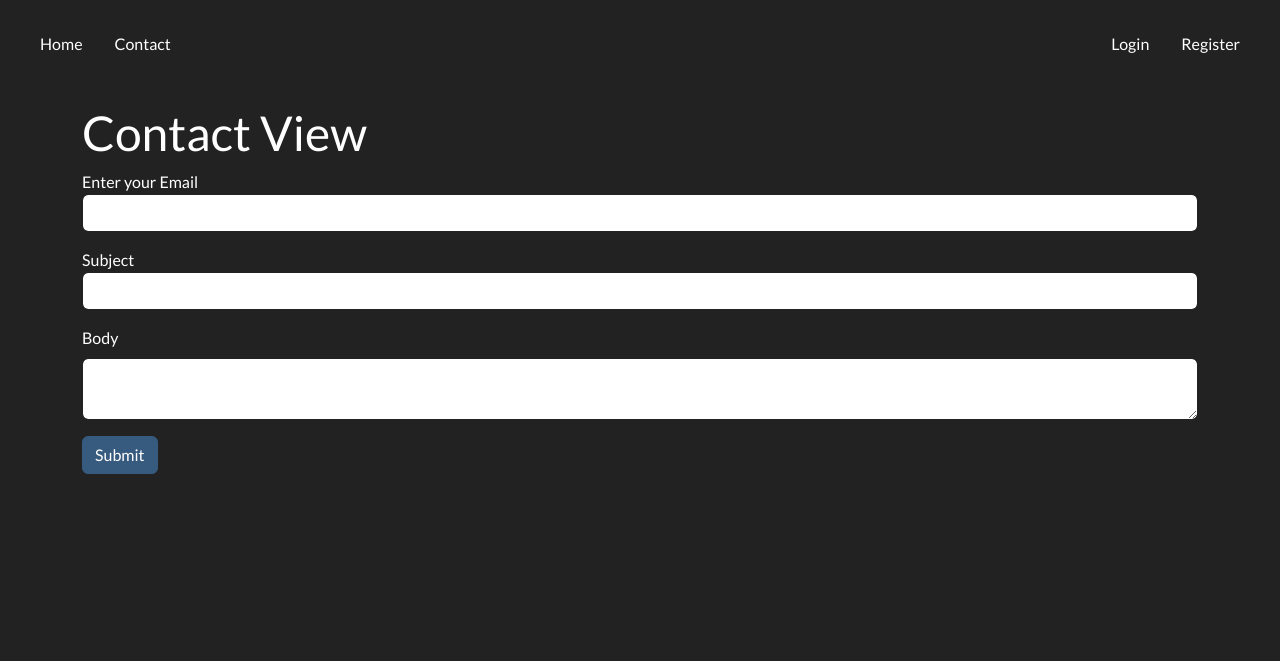
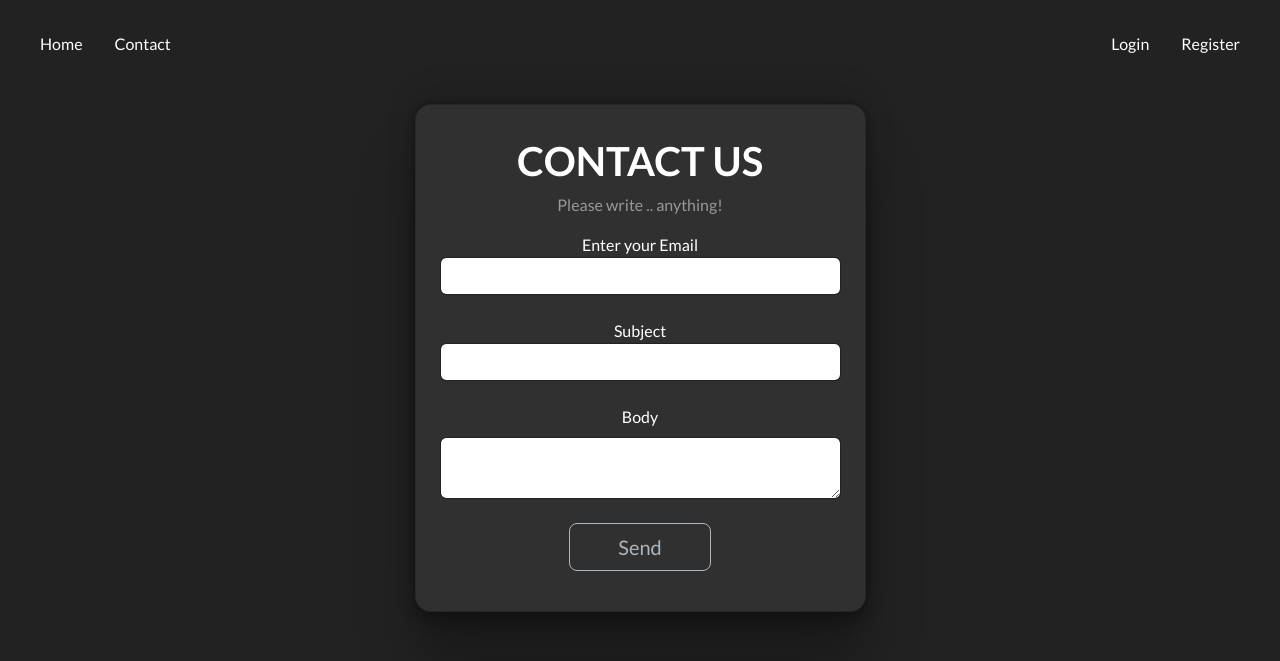
Before and after one commit to kshitizadhikari/PHP_Task2, a PHP site: page /contact in a window 1280 px wide. Shown: the top 661 px of the page. Run offline with PHP 8.4, Linux system fonts and the light colour scheme; data that the repository does not hold is empty; some libraries are stand-ins or nearby versions.

Commit message:
fix contact form and admin's edit details UI

```diff
--- a/controllers/AuthorController.php
+++ b/controllers/AuthorController.php
@@ -125,9 +125,10 @@ use app\repository\BlogRepository;
 
                 if(isset($requestData['featured_img']))
                 {
+
                     // Move uploaded file to destination
                     //img_components[0] stores temporary path img_components[1] stores imageName
-                    $img_components = explode("#", $blog->featured_img);
+                    $img_components = explode("#", $requestData['featured_img']);
                     $img_absolute_path = Application::$ROOT_DIR . DIRECTORY_SEPARATOR . "public" . DIRECTORY_SEPARATOR . "assets" . DIRECTORY_SEPARATOR . "images" . DIRECTORY_SEPARATOR . $img_components[1];
                     $img_relative_path = "/assets/images/" . $img_components[1];
                     if (!move_uploaded_file($img_components[0], $img_absolute_path)) {
--- a/views/contact.php
+++ b/views/contact.php
@@ -10,12 +10,34 @@ use app\core\form\TextareaField;
 $this->title = 'Contact Page';
 ?>
 
-<h1>Contact View</h1>
+<div class="row d-flex justify-content-center align-items-center h-50">
+    <div class="col-12 col-md-8 col-lg-6 col-xl-5">
+        <div class="card bg-dark text-white" style="border-radius: 1rem; box-shadow: rgba(0, 0, 0, 0.25) 0px 54px 55px, rgba(0, 0, 0, 0.12) 0px -12px 30px, rgba(0, 0, 0, 0.12) 0px 4px 6px, rgba(0, 0, 0, 0.17) 0px 12px 13px, rgba(0, 0, 0, 0.09) 0px -3px 5px;">
 
-<?php $form = Form::begin("", "post") ?>
-  <?php echo $form->field($model, "email")?>
-  <?php echo $form->field($model, "subject")?>
-  <?php echo new TextareaField($model, "body")?>
+            <div class="card-body p-4 text-center">
+                <?php $form = Form::begin('', "post") ?>
 
-  <button type="submit" class="btn btn-primary">Submit</button>
-<?php $form->end() ?>
+                <div class="mb-md-2 mt-md-2 pb-2">
+                    <h2 class="fw-bold mb-2 text-uppercase">Contact Us</h2>
+                    <p class="text-white-50 mb-3">Please write .. anything!</p>
+
+                    <div class="form-outline form-white mb-4">
+                        <?php echo $form->field($model, 'email'); ?>
+                    </div>
+
+                    <div class="form-outline form-white mb-4">
+                      <?php echo $form->field($model, "subject")?>
+                    </div>
+
+                    <div class="form-outline form-white mb-4">
+                      <?php echo new TextareaField($model, "body")?>
+                    </div>
+
+                    <!-- <p class="small mb-3 pb-lg-1"><a class="text-white-50" href="#!">Forgot password?</a></p> -->
+                    <button class="btn btn-outline-light btn-lg px-5" type="submit">Send</button>
+                </div>
+                <?php app\core\form\Form::end(); ?>
+            </div>
+        </div>
+    </div>
+</div>
--- a/views/home.php
+++ b/views/home.php
@@ -5,7 +5,9 @@
  */
 $this->title = 'Home Page';
 ?>
-<h1>Home</h1>
+<div class="mb-5">
+    <h1>Home</h1>
+</div>
 
 <?php if($allBlogs != null): ?>
     <div class="mb-3">
--- a/views/layouts/adminLayout.php
+++ b/views/layouts/adminLayout.php
@@ -33,12 +33,12 @@ use app\core\Application;
         <div class="container">
 
         <?php if(Application::$app->session->getFlash('success')): ?>
-            <div class="alert alert-success">
+            <div class="alert alert-success" role="alert">
                 <?php echo Application::$app->session->getFlash('success') ?>
             </div>
         <?php endif; ?>
         <?php if(Application::$app->session->getFlash('error')): ?>
-            <div class="alert alert-danger">
+            <div class="alert alert-danger" role="alert">
                 <?php echo Application::$app->session->getFlash('error') ?>
             </div>
         <?php endif; ?>
```
Also changed, not shown: views/admin/admin-editDetails.php (+32 -7 lines), views/admin/admin-profile.php (+29 -25 lines).
